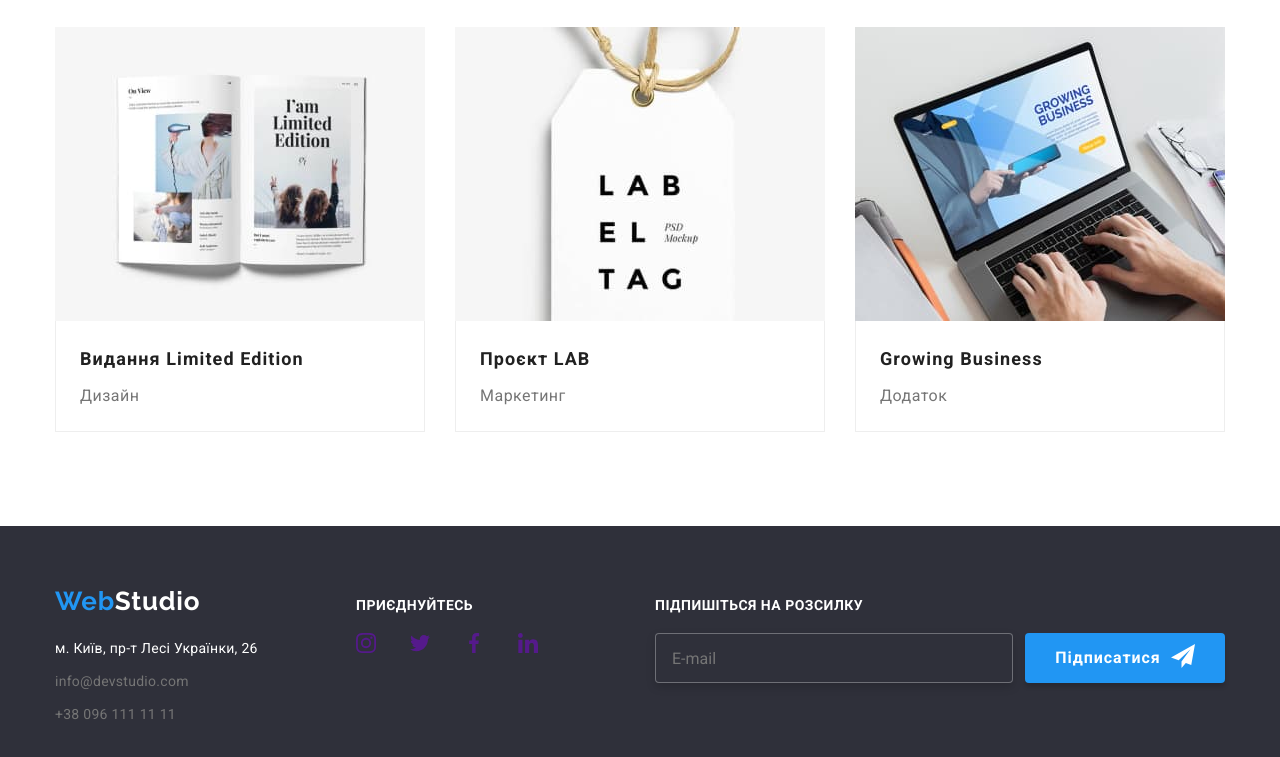
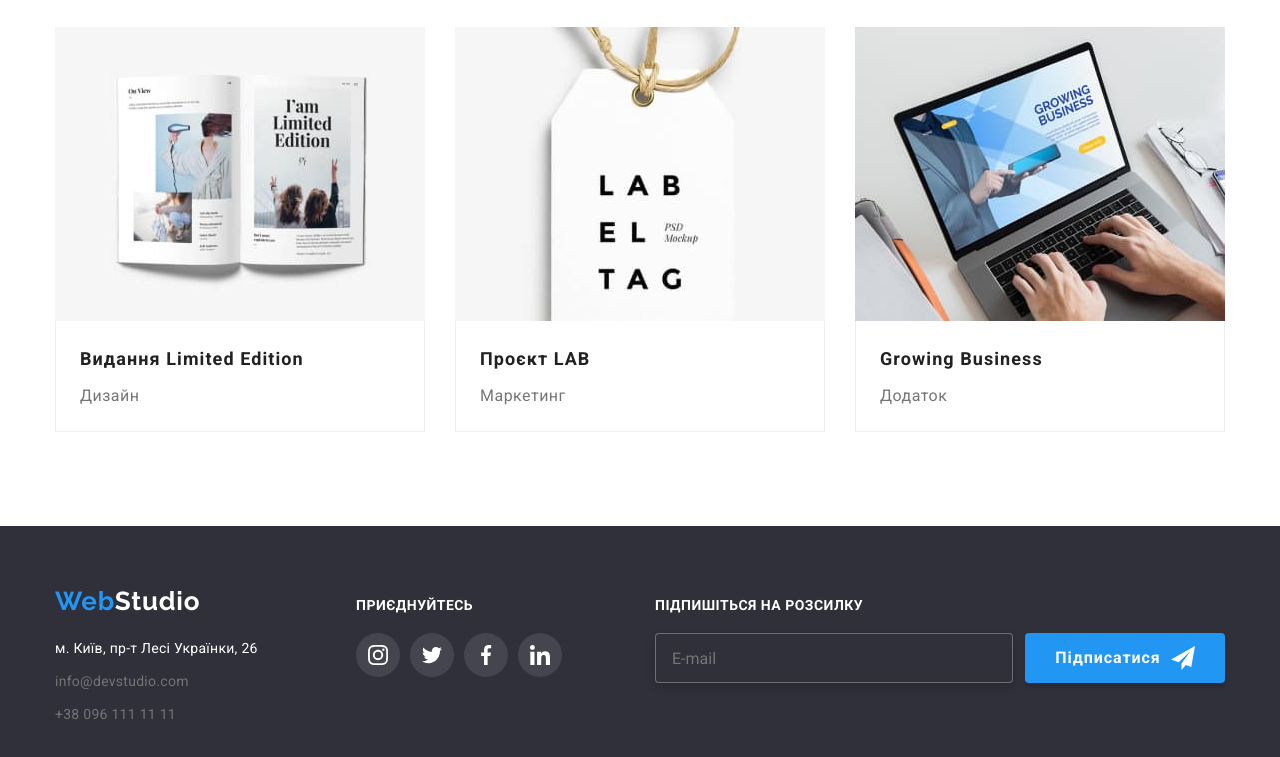
Before and after one commit to ErikaTatchyn/goit-markup-hw-07, a plain HTML site: page portfolio.html in a window 1280 px wide. Shown: the part 1108-1865 px from the top of the page. Drawn offline with nearby package versions, Linux system fonts and the light colour scheme.

Commit message:
fix footer

```diff
--- a/portfolio.html
+++ b/portfolio.html
@@ -318,7 +318,7 @@
           <p class="footer-socials-p">приєднуйтесь</p>
           <ul class="socials list">
             <li class="footer-social">
-              <a href="" class="footer-socials__link link">
+              <a href="" class="footer-social-link link">
                 <svg class="team-social-svg">
                   <use
                     href="./images/svg/symbol-defs.svg#icon-instagram-2"
@@ -327,14 +327,14 @@
               </a>
             </li>
             <li class="footer-social">
-              <a href="" class="footer-socials__link link">
+              <a href="" class="footer-social-link link">
                 <svg class="team-social-svg">
                   <use href="./images/svg/symbol-defs.svg#icon-twitter-1"></use>
                 </svg>
               </a>
             </li>
             <li class="footer-social">
-              <a href="" class="footer-socials__link link">
+              <a href="" class="footer-social-link link">
                 <svg class="team-social-svg">
                   <use
                     href="./images/svg/symbol-defs.svg#icon-facebook-1"
@@ -343,7 +343,7 @@
               </a>
             </li>
             <li class="footer-social">
-              <a href="" class="footer-socials__link link">
+              <a href="" class="footer-social-link link">
                 <svg class="team-social-svg">
                   <use
                     href="./images/svg/symbol-defs.svg#icon-linkedin-1"
@@ -355,7 +355,7 @@
         </div>
         <div class="email-inputs-wrapper">
           <p class="footer-socials-p">підпишіться на розсилку</p>
-          <div class="email-inputs">
+          <form class="email-inputs">
             <label class="email-field">
               <span class="email-input-wrapper">
                 <input
@@ -366,15 +366,13 @@
                 />
               </span>
             </label>
-            <button type="submit" class="email-form-submit">
+            <button type="submit" class="button email-form-submit">
               <span class="email-form-span">Підписатися</span>
-              <span class="send-icon">
-                <svg class="send-svg" width="24" height="24">
-                  <use href="./images/svg/symbol-defs.svg#icon-send"></use>
-                </svg>
-              </span>
+              <svg class="send-svg" width="24" height="24">
+                <use href="./images/svg/symbol-defs.svg#icon-send"></use>
+              </svg>
             </button>
-          </div>
+          </form>
         </div>
       </div>
     </footer>
```
